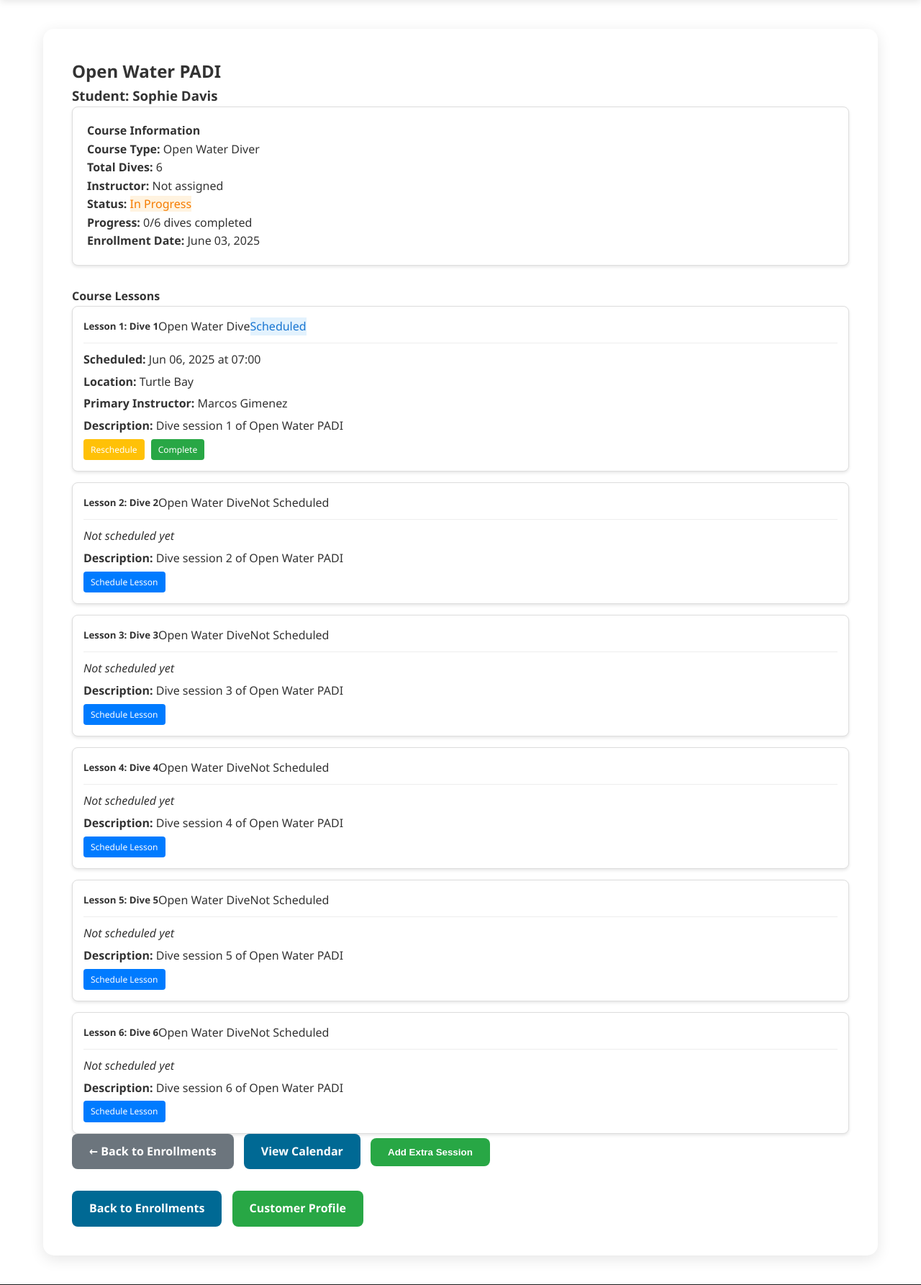
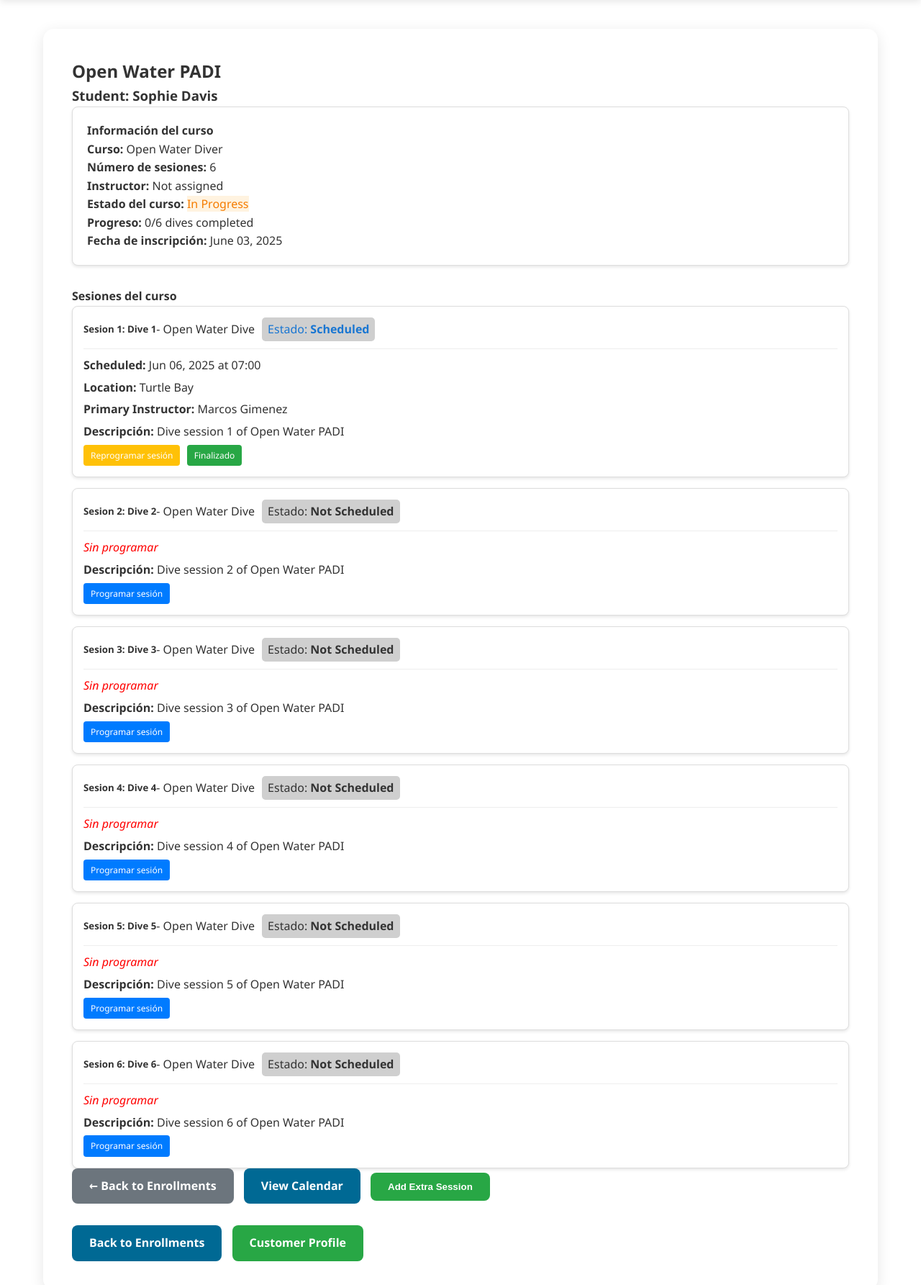
Before and after one commit to renekendeins/coraloffice, a Django app: page /users/enrollments/25/ in a window 1280 px wide. Shown: the part 76-1861 px from the top of the page at 72% size. Run offline with Django 5.2, Linux system fonts and the light colour scheme; a user stored in the database is signed in; data comes from the database, SQL or seed files in the repository; both versions use the stored data as it was after the commit.

Commit message:
Checkpoint before assistant change: Improve dive scheduling and display information, enhancing user experience
Updates dive schedule ordering, modifies course types, and adjusts styles in templates.

Replit-Commit-Author: Assistant

```diff
--- a/users/models.py
+++ b/users/models.py
@@ -440,7 +440,6 @@ class Course(models.Model):
         ('SCUBA_DIVER', 'Scuba Diver'),
         ('DIVING_LESSON', 'Clase de Buceo'),
         ('REFRESH', 'Refresh'),
-        ('JUST_ONE_DIVE', 'Just One Dive'),
         ('CUSTOM', 'Custom Course'),
     ]
 
--- a/users/templates/users/enrollment_detail.html
+++ b/users/templates/users/enrollment_detail.html
@@ -8,33 +8,34 @@
 
 <div class="enrollment-info">
     <div class="info-card">
-        <h4>Course Information</h4>
-        <p><strong>Course Type:</strong> {{ enrollment.course.get_course_type_display }}</p>
-        <p><strong>Total Dives:</strong> {{ enrollment.course.total_dives }}</p>
+        <h4>Información del curso</h4>
+        <p><strong>Curso:</strong> {{ enrollment.course.get_course_type_display }}</p>
+        <p><strong>Número de sesiones:</strong> {{ enrollment.course.total_dives }}</p>
         <p><strong>Instructor:</strong> {{ enrollment.instructor.get_full_name|default:"Not assigned" }}</p>
-        <p><strong>Status:</strong>
+        <p><strong>Estado del curso:</strong>
             <span class="status-badge status-{{ enrollment.status|lower }}">
                 {{ enrollment.get_status_display }}
             </span>
         </p>
-        <p><strong>Progress:</strong> {{ enrollment.get_completed_dives }}/{{ enrollment.course.total_dives }} dives completed</p>
-        <p><strong>Enrollment Date:</strong> {{ enrollment.enrollment_date|date:"F d, Y" }}</p>
+        <p><strong>Progreso:</strong> {{ enrollment.get_completed_dives }}/{{ enrollment.course.total_dives }} dives completed</p>
+        <p><strong>Fecha de inscripción:</strong> {{ enrollment.enrollment_date|date:"F d, Y" }}</p>
         {% if enrollment.completion_date %}
-            <p><strong>Completion Date:</strong> {{ enrollment.completion_date|date:"F d, Y" }}</p>
+            <p><strong>Fecha de finalización:</strong> {{ enrollment.completion_date|date:"F d, Y" }}</p>
         {% endif %}
     </div>
 </div>
 
-<h4>Course Lessons</h4>
+<h4>Sesiones del curso</h4>
 <div class="sessions-list">
     {% for session in sessions %}
         <div class="session-card">
             <div class="session-header">
-                <h5>Lesson {{ session.session_number }}: {{ session.title }}</h5>
-                <span class="session-type">{{ session.get_session_type_display }}</span>
-                <span class="status-badge status-{{ session.status|lower }}">
-                    {{ session.get_status_display }}
-                </span>
+                <h5>Sesion {{ session.session_number }}: {{ session.title }}</h5>
+                <span class="session-type"> - {{ session.get_session_type_display }}</span>
+                <p class="status-badge status-{{ session.status|lower }}" style="padding: .25rem 0.5rem;
+                    margin-left: 10px; background-color: #cfcfcf; border-radius: 5px;">
+                    Estado: <b>{{ session.get_status_display }}</b>
+                </p>
             </div>
 
             <div class="session-details">
@@ -42,7 +43,7 @@
                     <p><strong>Scheduled:</strong> {{ session.dive_schedule.date|date:"M d, Y" }} at {{ session.dive_schedule.time|time:"H:i" }}</p>
                     <p><strong>Location:</strong> {{ session.get_location_name }}</p>
                 {% else %}
-                    <p><em>Not scheduled yet</em></p>
+                    <p style="color:red"><em>Sin programar</em></p>
                 {% endif %}
 
                 {% if session.instructor %}
@@ -58,24 +59,24 @@
                 {% endif %}
 
                 {% if session.description %}
-                    <p><strong>Description:</strong> {{ session.description }}</p>
+                    <p><strong>Descripción:</strong> {{ session.description }}</p>
                 {% endif %}
 
                 {% if session.skills_covered %}
-                    <p><strong>Skills to Cover:</strong> {{ session.skills_covered }}</p>
+                    <p><strong>Habilidades a repasar:</strong> {{ session.skills_covered }}</p>
                 {% endif %}
 
                 {% if session.grade %}
-                    <p><strong>Grade:</strong> {{ session.grade }}</p>
+                    <p><strong>Nota final:</strong> {{ session.grade }}</p>
                 {% endif %}
 
                 {% if session.completion_date %}
-                    <p><strong>Completed:</strong> {{ session.completion_date|date:"M d, Y H:i" }}</p>
+                    <p><strong>Finalizado el:</strong> {{ session.completion_date|date:"M d, Y H:i" }}</p>
                 {% endif %}
 
                 {% if session.instructor_notes %}
                     <div class="instructor-notes">
-                        <strong>Instructor Notes:</strong>
+                        <strong>Notas del instructor:</strong>
                         <p>{{ session.instructor_notes }}</p>
                     </div>
                 {% endif %}
@@ -90,10 +91,10 @@
 
             <div class="session-actions">
                 {% if session.status == 'NOT_SCHEDULED' %}
-                    <a href="{% url 'users:schedule_course_session' session.id %}" class="btn-small" style="background: #007bff;">Schedule Lesson</a>
+                    <a href="{% url 'users:schedule_course_session' session.id %}" class="btn-small" style="background: #007bff;">Programar sesión</a>
                 {% elif session.status == 'SCHEDULED' or session.status == 'IN_PROGRESS' %}
-                    <a href="{% url 'users:schedule_course_session' session.id %}" class="btn-small" style="background: #ffc107;">Reschedule</a>
-                    <a href="{% url 'users:complete_course_session' session.id %}" class="btn-small" style="background: #28a745;">Complete</a>
+                    <a href="{% url 'users:schedule_course_session' session.id %}" class="btn-small" style="background: #ffc107;">Reprogramar sesión</a>
+                    <a href="{% url 'users:complete_course_session' session.id %}" class="btn-small" style="background: #28a745;">Finalizado</a>
                 {% elif session.status == 'COMPLETED' %}
                     <a href="{% url 'users:complete_course_session' session.id %}" class="btn-small" style="background: #17a2b8;">View/Edit</a>
                 {% endif %}
--- a/users/templates/users/manage_dive_participants.html
+++ b/users/templates/users/manage_dive_participants.html
@@ -227,7 +227,7 @@ function toggleDetails(participantId) {
                             <span style="color: #666;">Necesario:</span>
                         {% endif %}
                         {% if participant.needs_wetsuit %}<span class="equipment-item">Traje ({{ participant.customer.get_wetsuit_size }})</span>{% endif %}
-                        {% if participant.needs_bcd %><span class="equipment-item">Jacket ({{ participant.customer.get_bcd_size }})</span>{% endif %}
+                        {% if participant.needs_bcd %}<span class="equipment-item">Jacket ({{ participant.customer.get_bcd_size }})</span>{% endif %}
                         {% if participant.needs_regulator %}<span class="equipment-item">Regulador</span>{% endif %}
                         {% if participant.needs_guide %}<span class="equipment-item">Instructor</span>{% endif %}
                         {% if participant.needs_insurance %}<span class="equipment-item">Seguro</span>{% endif %}
--- a/users/views.py
+++ b/users/views.py
@@ -314,7 +314,7 @@ def calendar_view(request):
         dives = DiveSchedule.objects.filter(
             diving_center=request.user,
             date=selected_date.date()
-        ).order_by('time')
+        ).order_by('-time')
 
         # Add participant count to dive objects
         for dive in dives:
@@ -338,7 +338,7 @@ def calendar_view(request):
         dives = DiveSchedule.objects.filter(
             diving_center=request.user,
             date__range=[week_start.date(), week_end.date()]
-        ).order_by('date', 'time')
+        ).order_by('date', '-time')
 
         # Organize dives by day for the week
         week_dives = {}
@@ -368,7 +368,7 @@ def calendar_view(request):
         # Get all dives for this month
         dives = DiveSchedule.objects.filter(diving_center=request.user,
                                             date__year=year,
-                                            date__month=month)
+                                            date__month=month).order_by('time')
 
         # Organize dives by day
         dives_by_day = {}
```
Also changed, not shown: users/templates/users/calendar_view.html (+27 -5 lines), db.sqlite3, users/migrations/0008_alter_course_course_type.py (added).
